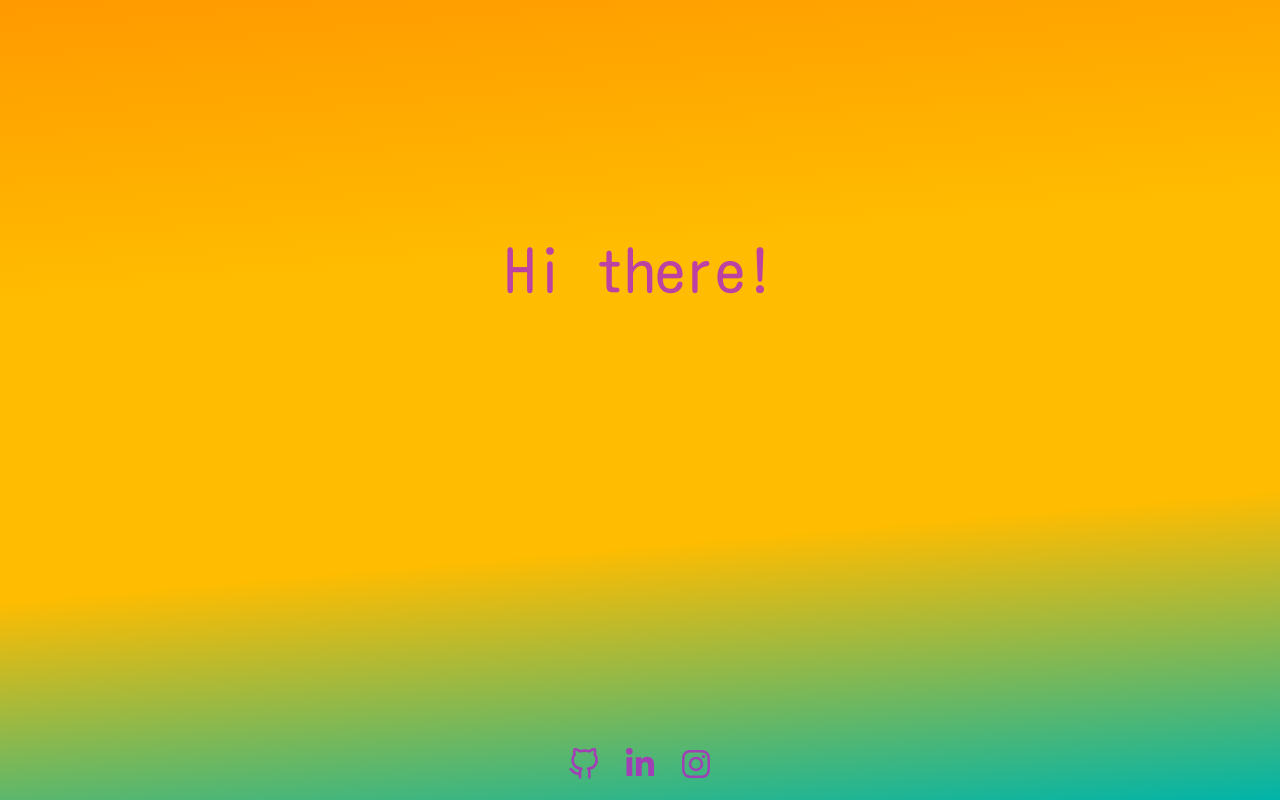
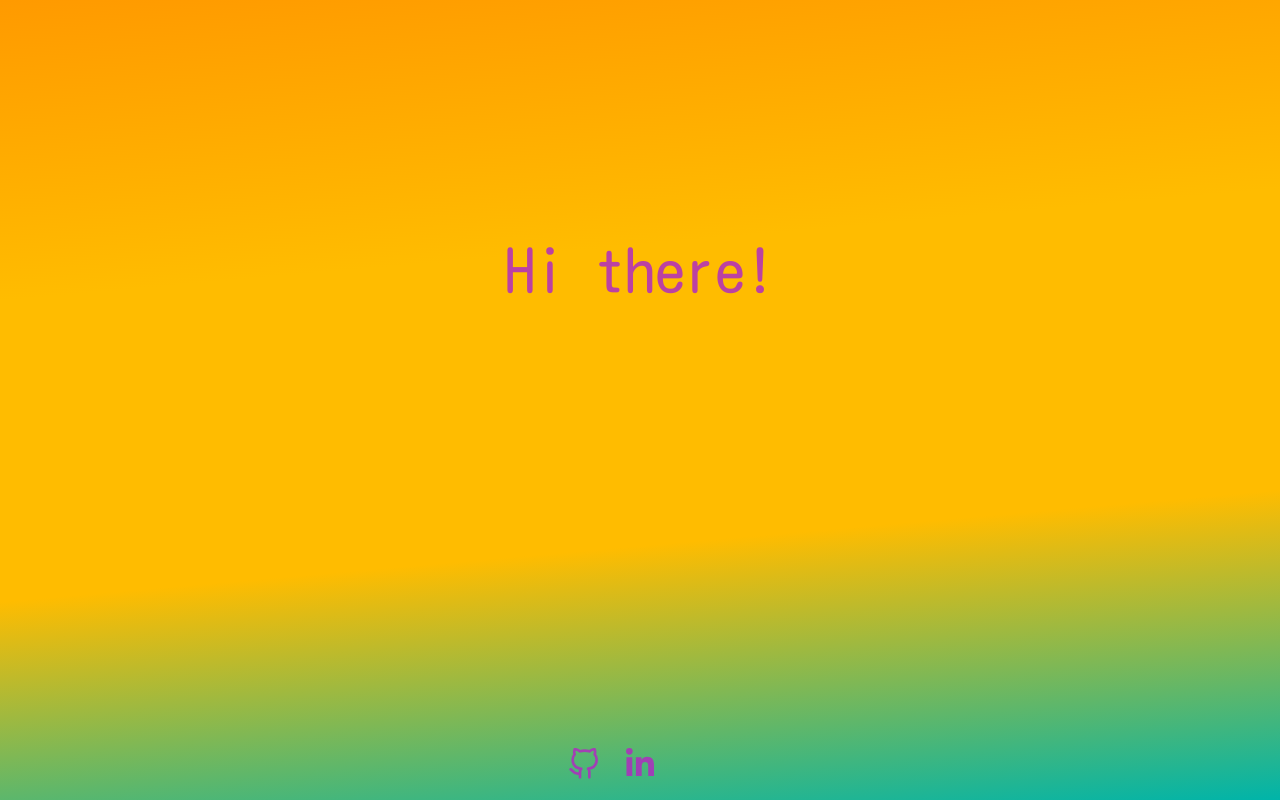
Before and after one commit to kvklink/greetings, a React (Create React App) app: page / in a window 1280 px wide. Built offline with nearby package versions, Linux system fonts and the light colour scheme.

Commit message:
Update socials
Remove link to Instagram

```diff
--- a/src/components/Socials.tsx
+++ b/src/components/Socials.tsx
@@ -1,5 +1,5 @@
 import * as React from "react";
-import { FaLinkedinIn, FaInstagram } from "react-icons/fa";
+import { FaLinkedinIn } from "react-icons/fa";
 import { FiGithub } from "react-icons/fi";
 import "./socials.css";
 
@@ -21,14 +21,6 @@ const Socials = () => (
     >
       <FaLinkedinIn className="icon" />
     </a>
-    <a
-      href="https://instagram.com/karelorkyle"
-      title="Instagram"
-      target="_blank"
-      rel="noopener noreferrer"
-    >
-      <FaInstagram className="icon" />
-    </a>
   </div>
 );
 
```
